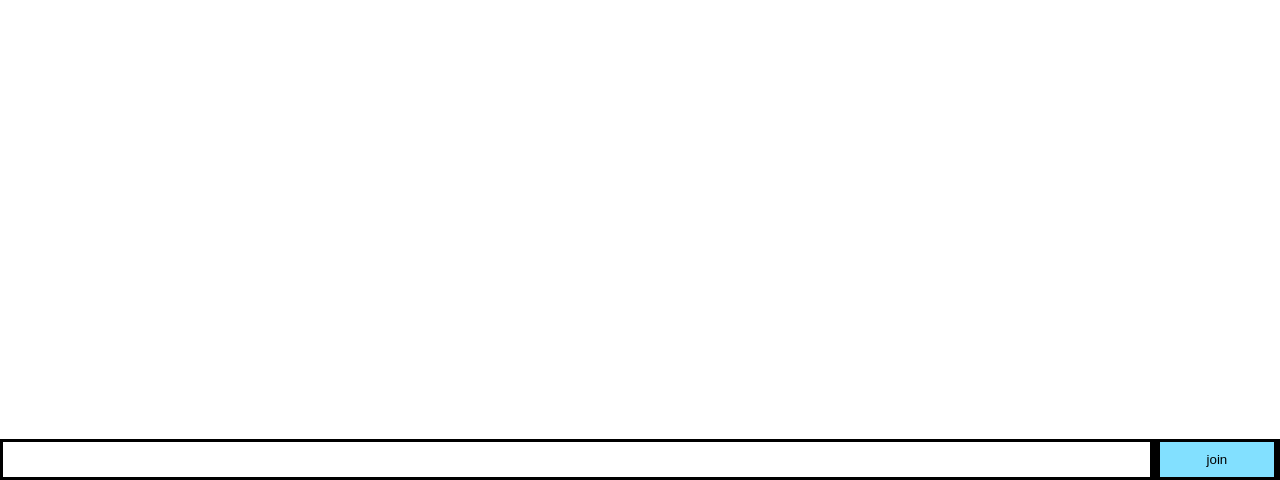
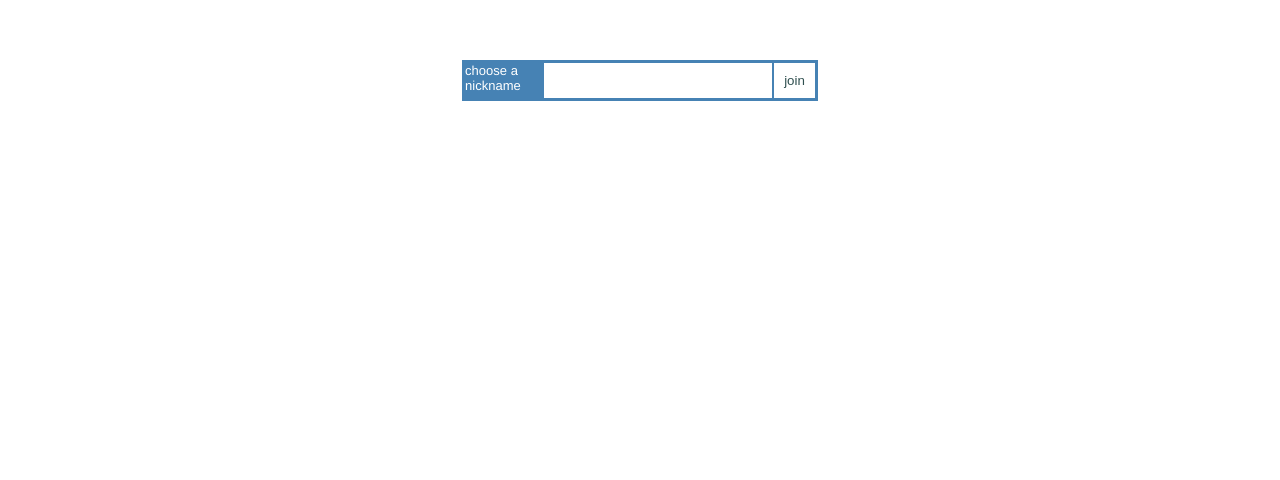
Before and after one commit to ace1122sp/socket-playing, a website: page client/index.html in a window 1280 px wide. Shown: the part 320-800 px from the top of the page. Drawn offline with nearby package versions, Linux system fonts and the light colour scheme.

Commit message:
basic styling

```diff
--- a/client/index.html
+++ b/client/index.html
@@ -10,7 +10,9 @@
 <body>
   <div id="login-div">
     <form action="" id="login-form" autocomplete="off" class="login">
-      <input type="text" id="nickname">
+      <label>choose a nickname</label>
+      <br />
+      <input type="text" id="nickname" required>
       <button>join</button>
     </form>
   </div>
--- a/client/style.css
+++ b/client/style.css
@@ -7,13 +7,13 @@ body {
 }
 
 form {
-  background: #000; padding: 3px; position: fixed; bottom: 0; width: 100%;
+  background: steelblue; padding: 3px; position: fixed; bottom: 0; width: 100%;
 }
 
 form input { border: 0; padding: 10px; width: 90%; margin-right: .5%; }
 
 form button {
-  width: 9%; background: rgb(130, 224, 255); border: none; padding: 10px;
+  width: 9%; background: white; color: darkslategray; border: none; padding: 10px;
 }
 
 #messages {
@@ -29,9 +29,30 @@ form button {
 }
 
 #login-div {
+  display: flex;
+  flex-direction: column;
+  width: 100%;
+  height: 100vh;
+  justify-content: center;
+  align-items: center;
+}
 
+.login {
+  display: flex;
+  flex-direction: row;
+  margin: auto;
+  position: relative;
+  width: auto;
+}
+
+.login > button {
+  width: auto;
 }
 
 #chat-div {
   display: none;
 }
+
+label {
+  color: white;
+}
```
